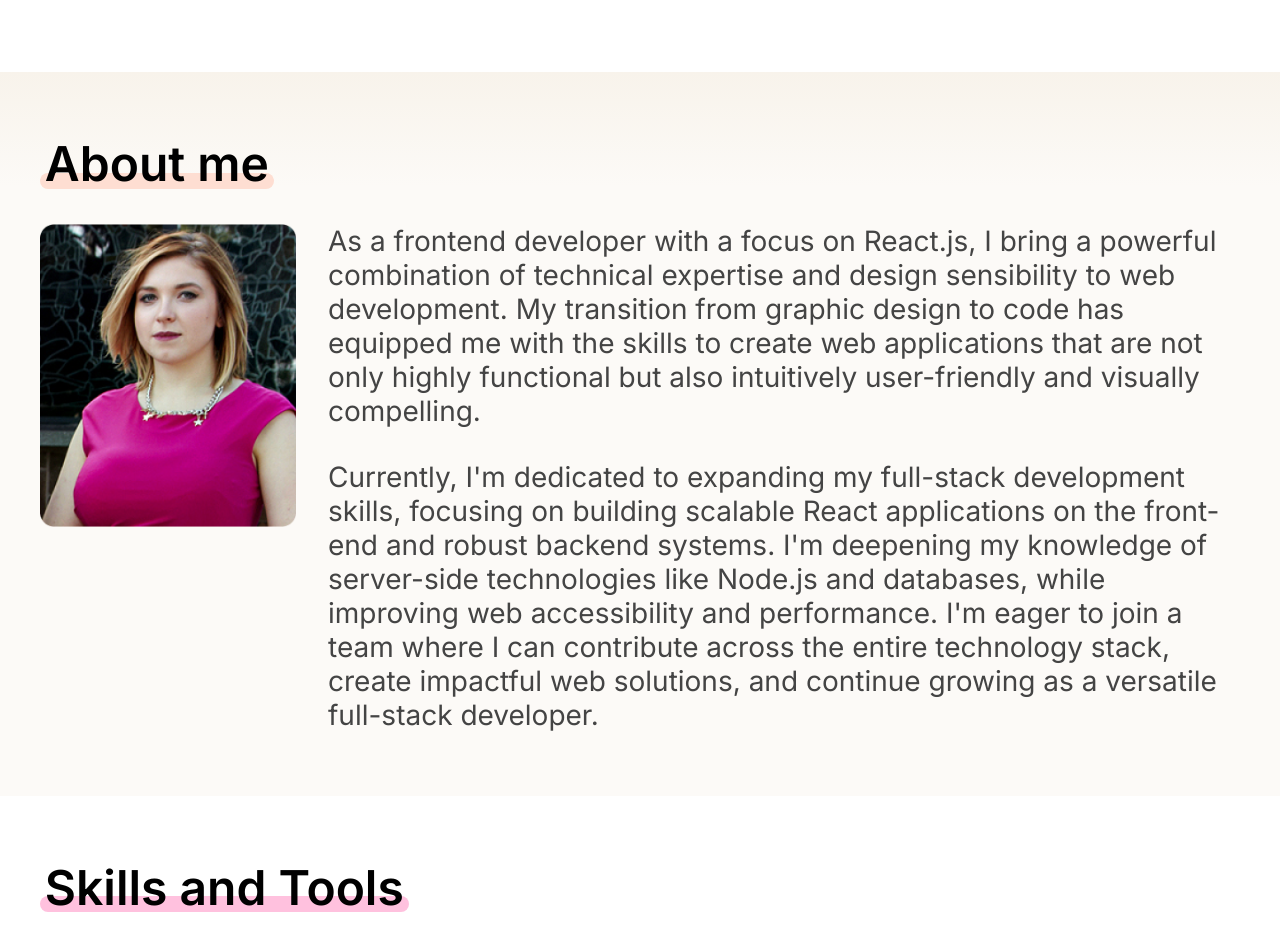
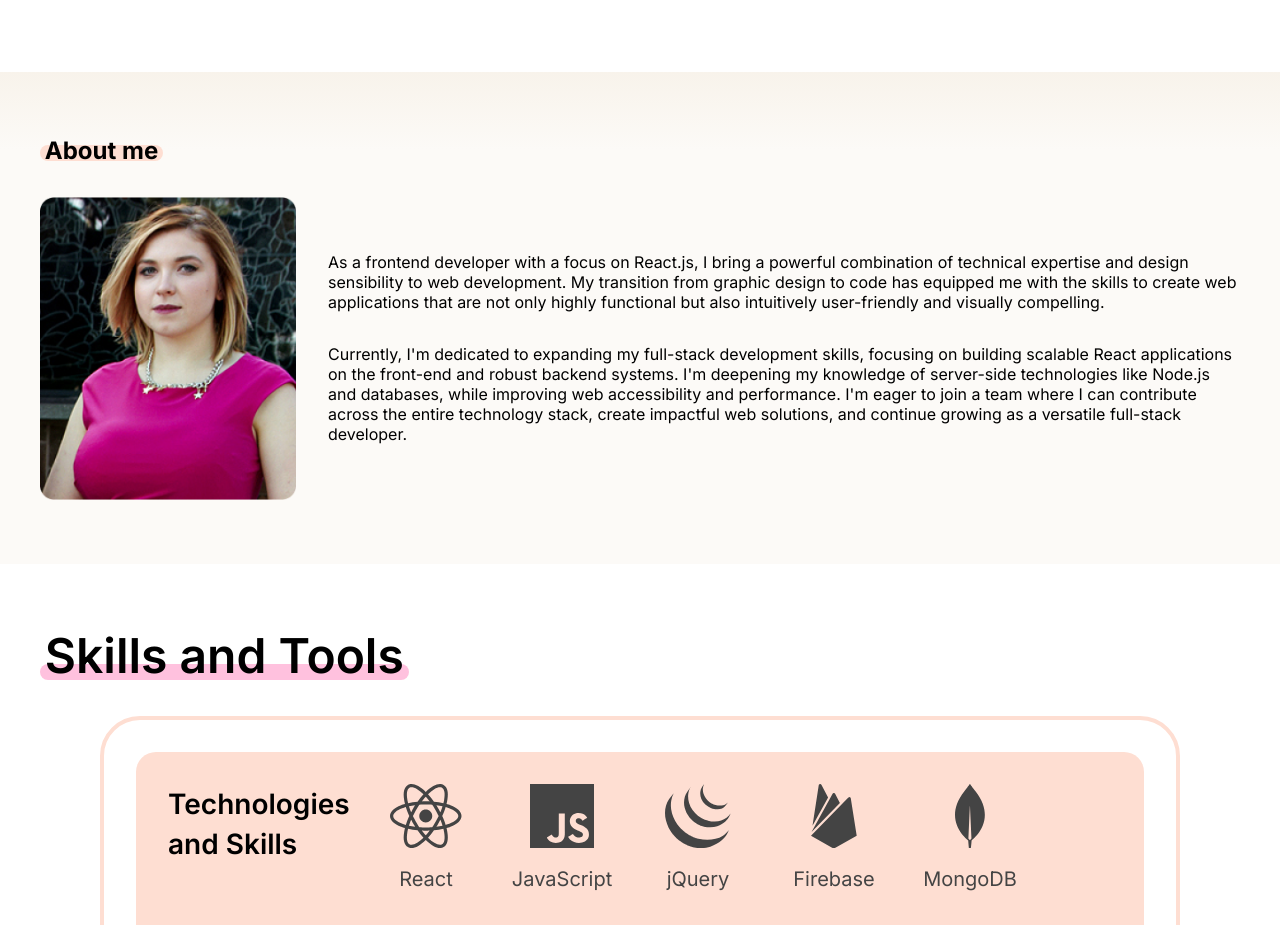
Before and after one commit to eburza/portfolio-emilia-burza, a React (Vite) app: page / in a window 1280 px wide. Shown: the part 584-1509 px from the top of the page. Built offline with nearby package versions, Linux system fonts and the light colour scheme.

Commit message:
Refactor about component styling

```diff
--- a/src/components/About.jsx
+++ b/src/components/About.jsx
@@ -2,16 +2,16 @@ import ImgAbout from '../assets/img-about.png'
 export default function About() {
     return(
         <article className='about-content' id='about'>
-            <h1 className='head-title underscore-elusive'>About me</h1>
+            <h1 className='heading-l underscore-elusive'>About me</h1>
             <div className='about-wrapper'>
                 <img src={ImgAbout} className='about-img' alt='Emilia Burza smiling'/>
                 <div className='about-text-container'>
-                    <p className='about-text text-1'>
+                    <p className='text-paragraph text-1'>
                         As a frontend developer with a focus on React.js, I bring a powerful combination of technical expertise
                         and design sensibility to web development. My transition from graphic design to code has equipped me with the skills
                         to create web applications that are not only highly functional but also intuitively user-friendly and visually compelling.
                     </p>
-                    <p className='about-text text-2'>
+                    <p className='text-paragraph text-2'>
                         Currently, I'm dedicated to expanding my full-stack development skills, focusing on building scalable React
                         applications on the front-end and robust backend systems. I'm deepening my knowledge of server-side technologies
                         like Node.js and databases, while improving web accessibility and performance. I'm eager to join a team where
--- a/src/css/components/about.scss
+++ b/src/css/components/about.scss
@@ -1,5 +1,3 @@
-@import '../abstract/functions.scss';
-
 .about-content {
     background: $linear;
     padding: 4rem 10rem;
@@ -26,7 +24,3 @@
 .text-2 {
     grid-column: 2;
 }
-
-.about-text {
-    @include text-paragraph;
-}
```
